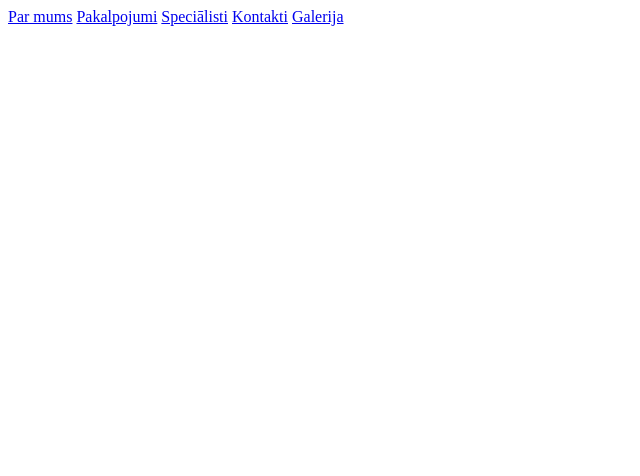
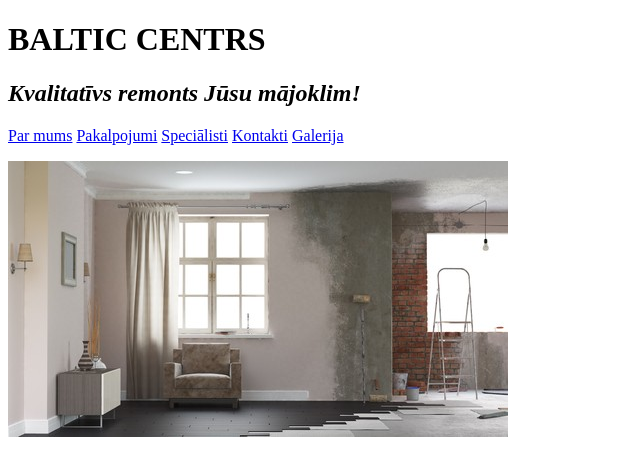
Before and after one commit to jk-web-admin-0722/Eksamens_TK, a Flask app: page /home in a window 1280 px wide. Shown: the top 476 px of the page, without its empty margins (0-640 px from the left). Run offline with Flask 2, Linux system fonts and the light colour scheme.

Commit message:
home page

```diff
--- a/templates/home.html
+++ b/templates/home.html
@@ -7,6 +7,10 @@
     <title>Būvfirma</title>
 </head>
 <body>
+
+<h1><strong>BALTIC CENTRS</strong></h1>
+<h2><strong><em>Kvalitatīvs remonts Jūsu mājoklim!</em></strong></h2>
+
     <a href="sakumlapa">Par mums</a>
 
     <a href="pakalpojumi">Pakalpojumi</a>
@@ -17,5 +21,7 @@
 
     <a href="galerija">Galerija</a>
 
+    <p><img src="../static/atteli/remontdarbi (1).jpg"></p>
+
 </body>
 </html>
```
Also changed, not shown: static/atteli/remontdarbi (1).jpg (added).
